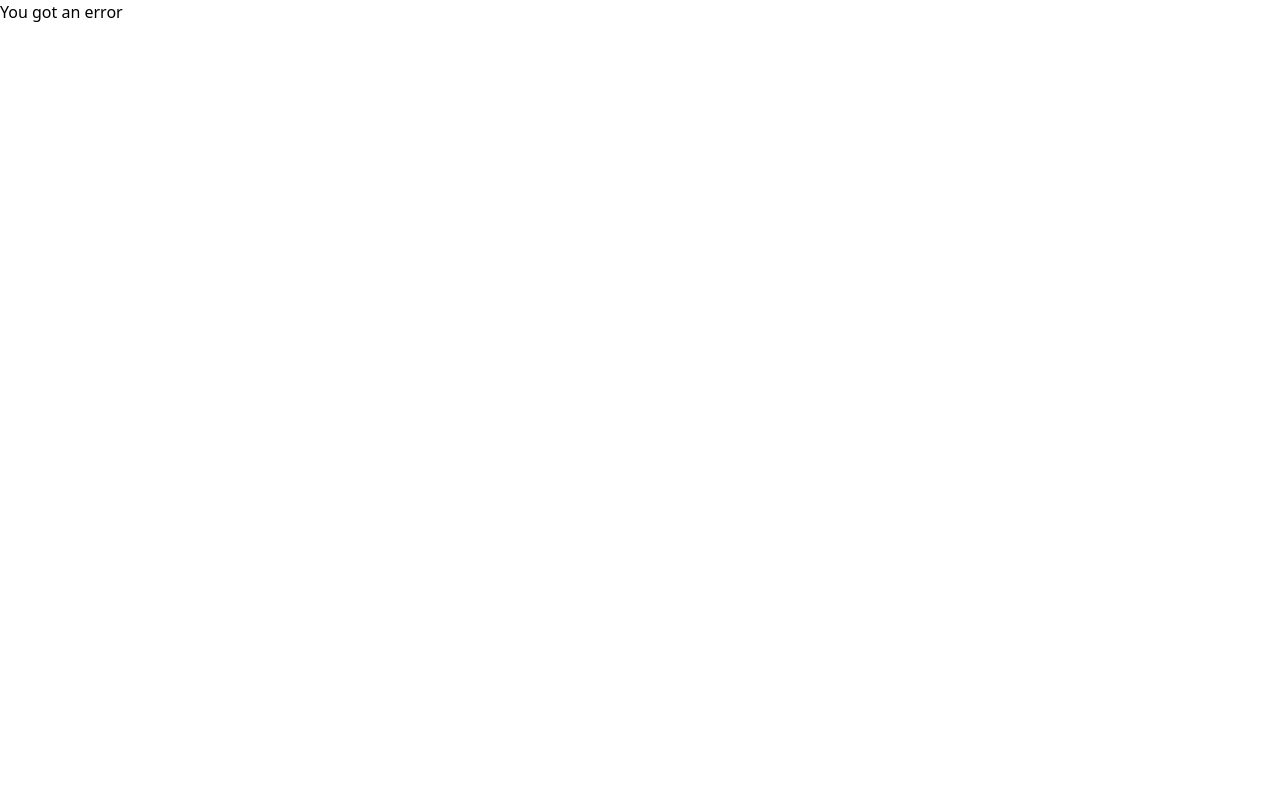
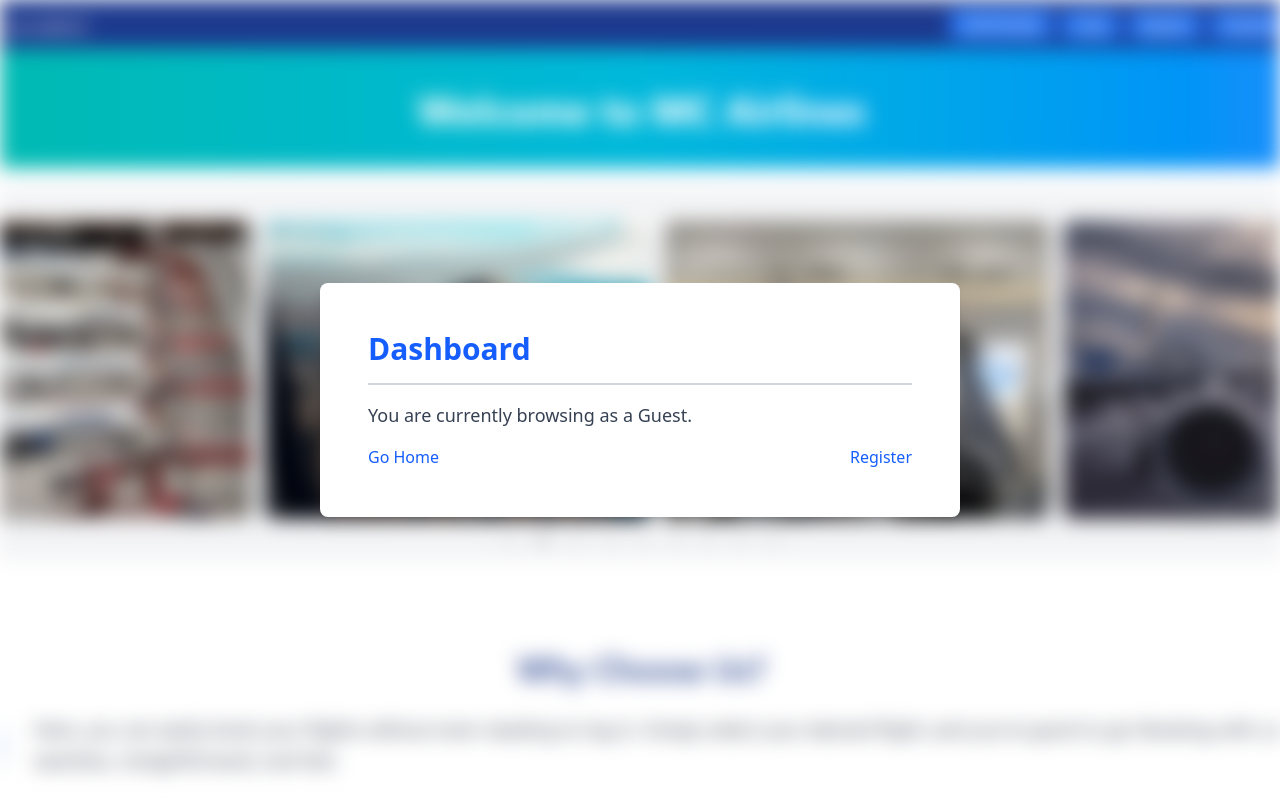
Before and after one commit to mickymarsh/Airline-Reservation-System, a React (Vite) app in the folder vite-project/: page /error in a window 1280 px wide. Built offline with nearby package versions, Linux system fonts and the light colour scheme.

Commit message:
Error.jsx finished

```diff
--- a/vite-project/src/Pages/Error.jsx
+++ b/vite-project/src/Pages/Error.jsx
@@ -1,7 +1,34 @@
-function Error(){
-    return(
-        <p> You got an error</p>
-    )
+import { Link } from "react-router-dom";
+import image from "../assets/image.png";
+
+function Error() {
+  return (
+    <div className="relative flex justify-center items-center min-h-screen">
+      {/* Blurred background using ::before */}
+      <div
+        className="absolute inset-0 bg-cover bg-center bg-opacity-50"
+        style={{
+          backgroundImage: `url(${image})`,
+          filter: "blur(10px)", // Apply the blur effect
+        }}
+      ></div>
+      <div className="relative bg-white p-12 rounded-lg shadow-lg w-1/2 max-w-2xl ">
+        <h2 className="text-3xl font-semibold text-blue-600 mb-4">Dashboard</h2>
+        <hr className="border-t-2 border-gray-300 mb-4" />
+        <span className="text-lg text-gray-700 mb-4 block">
+          You are currently browsing as a Guest.
+        </span>
+        <div className="flex justify-between">
+          <Link to="/" className="text-blue-600 hover:text-blue-800">
+            Go Home
+          </Link>
+          <Link to="/register" className="text-blue-600 hover:text-blue-800">
+            Register
+          </Link>
+        </div>
+      </div>
+    </div>
+  );
 }
 
-export default Error
+export default Error;
--- a/vite-project/src/Pages/Home.jsx
+++ b/vite-project/src/Pages/Home.jsx
@@ -1,9 +1,20 @@
 import { Link, useNavigate } from "react-router-dom";
 import Slider from "react-slick";
+import React, { useContext } from "react";
+import { AuthContext } from "../context/Authcontext.jsx";
 import "slick-carousel/slick/slick.css";
 import "slick-carousel/slick/slick-theme.css";
 
 const ImageSlider = () => {
+
+  const { logout } = useContext(AuthContext); // Access the logout function from AuthContext
+  const navigate = useNavigate();
+
+  const handleLogout = () => {
+    logout(); // Call the logout function to clear currentUser from state and localStorage
+    navigate("/"); // Redirect the user to the login page after logging out
+  };
+
   const settings = {
     dots: true,
     infinite: true,
@@ -72,7 +83,7 @@ const ImageSlider = () => {
       </button>
 
       <Link to="/">
-        <button className="bg-black hover:bg-gray-800 px-3 py-1 rounded-md text-xs">
+        <button onClick={handleLogout} className="bg-black hover:bg-gray-800 px-3 py-1 rounded-md text-xs">
           Logout
         </button>
       </Link>
--- a/vite-project/src/Pages/Login.jsx
+++ b/vite-project/src/Pages/Login.jsx
@@ -30,7 +30,7 @@ function Login() {
         try {
           await login(inputs)
           console.log("data went successfull")
-          navigate("/Dashboard");
+          navigate("/");
         } catch (err) {
           console.log("Error:", err.response?.data || err); // Log any error response
           setErr(err.response?.data || "An error occurred");
--- a/vite-project/src/context/Authcontext.jsx
+++ b/vite-project/src/context/Authcontext.jsx
@@ -14,6 +14,11 @@ export function AuthContextProvider({ children }) {
     setCurrentUser(res.data);
   };
 
+  const logout = () => {
+    setCurrentUser(null); // Clear the current user from state
+    localStorage.removeItem("currentUser"); // Remove the current user from localStorage
+  };
+
   useEffect(() => {
     if (currentUser) {
       localStorage.setItem("currentUser", JSON.stringify(currentUser));
@@ -22,5 +27,5 @@ export function AuthContextProvider({ children }) {
     }
   }, [currentUser]);
 
-  return <AuthContext.Provider value={{ currentUser, login }}>{children}</AuthContext.Provider>;
+  return <AuthContext.Provider value={{ currentUser, login, logout }}>{children}</AuthContext.Provider>;
 }
```
Also changed, not shown: vite-project/src/assets/image.png (added).
